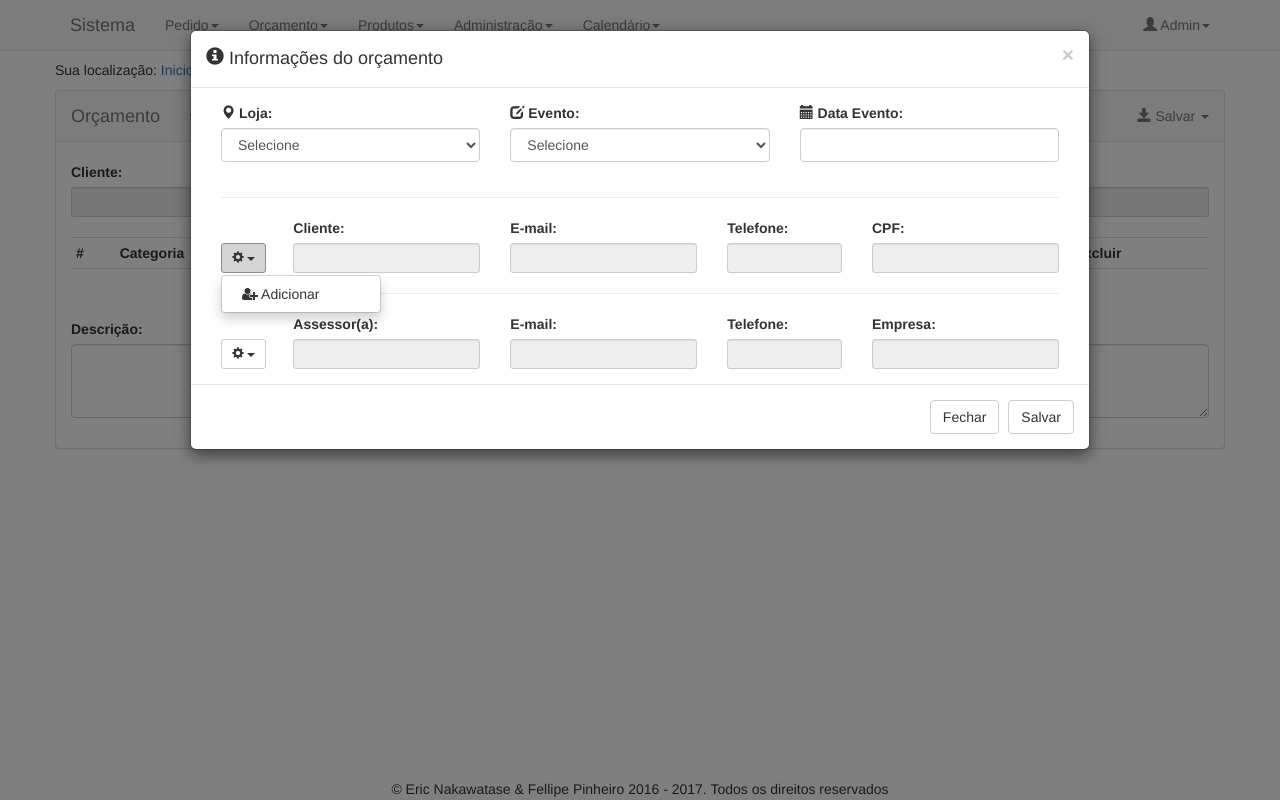
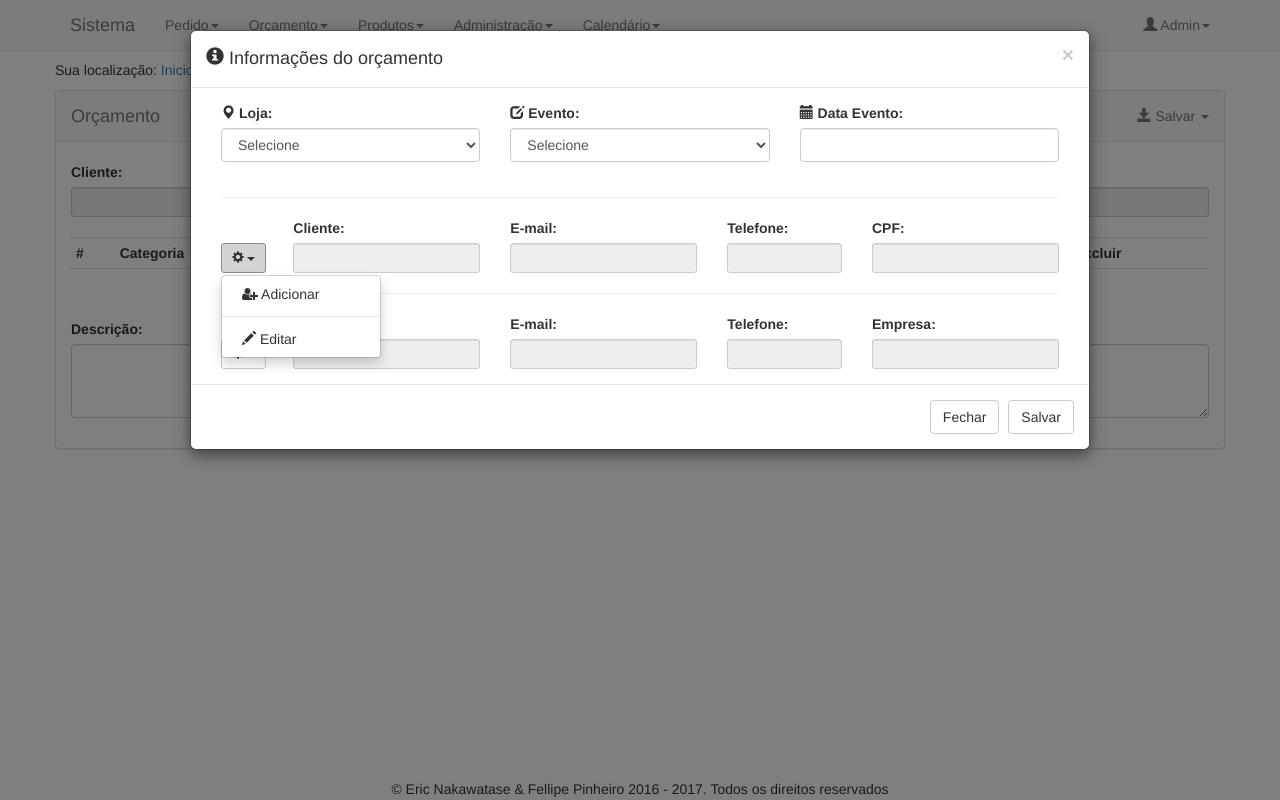
Before and after one commit to fellipe-pinheiro/Padrao, a CodeIgniter app: page /cgolin/orcamento in a window 1280 px wide, after a click that opens the changed part. Run offline with CodeIgniter, Linux system fonts and the light colour scheme; the visitor is signed in with stand-in values (Sample User, id 1); data comes from the database, SQL or seed files in the repository; data that the repository does not hold is empty; some libraries are stand-ins or nearby versions.

Commit message:
Modal da view do orçamento com dropdown do cliente e do assessor com link de editar para abrir o outro modal de edição com o cliente já preenchido

```diff
--- a/application/views/orcamento/index.php
+++ b/application/views/orcamento/index.php
@@ -446,11 +446,21 @@ defined('BASEPATH') OR exit('No direct script access allowed');
                                 <div class="col-sm-1">
                                     <div class="dropdown">
                                         <button class="btn btn-default dropdown-toggle btn-sm" type="button" id="dropdownMenu1" data-toggle="dropdown" aria-haspopup="true" aria-expanded="true" style="margin-top: 25px">
-                                        <i class="glyphicon glyphicon-cog"></i>
+                                            <i class="glyphicon glyphicon-cog"></i>
                                             <span class="caret"></span>
                                         </button>
                                         <ul class="dropdown-menu" aria-labelledby="dropdownMenu1">
-                                            <li><a href="javascript:void(0)" onclick="orcamento_cliente()"><i class="fa fa-user-plus" aria-hidden="true"></i> Adicionar</a></li>
+                                            <li>
+                                                <a href="javascript:void(0)" onclick="orcamento_cliente()">
+                                                    <i class="fa fa-user-plus" aria-hidden="true"></i> Adicionar
+                                                </a>
+                                            </li>
+                                            <li role="separator" class="divider"></li>
+                                            <li>
+                                                <a href="javascript:void(0)" id="panel_cliente_id_onclick" onclick="orcamento_cliente_editar(<?=$this->session->orcamento->cliente->id?>)">
+                                                    <i class="glyphicon glyphicon-pencil"></i> Editar
+                                                </a>
+                                            </li>
                                         </ul>
                                     </div>
                                 </div>
@@ -477,13 +487,27 @@ defined('BASEPATH') OR exit('No direct script access allowed');
                                 <div class="col-sm-1">
                                     <div class="dropdown">
                                         <button class="btn btn-default dropdown-toggle btn-sm" type="button" id="dropdownMenu1" data-toggle="dropdown" aria-haspopup="true" aria-expanded="true" style="margin-top: 25px">
-                                        <i class="glyphicon glyphicon-cog"></i>
+                                            <i class="glyphicon glyphicon-cog"></i>
                                             <span class="caret"></span>
                                         </button>
                                         <ul class="dropdown-menu" aria-labelledby="dropdownMenu1">
-                                            <li><a href="javascript:void(0)" onclick="orcamento_assessor('inserir', 'Assessores')"><i class="fa fa-user-plus" aria-hidden="true"></i> Adicionar</a></li>
+                                            <li>
+                                                <a href="javascript:void(0)" onclick="orcamento_assessor('inserir', 'Assessores')">
+                                                    <i class="fa fa-user-plus" aria-hidden="true"></i> Adicionar
+                                                </a>
+                                            </li>
                                             <li role="separator" class="divider"></li>
-                                            <li><a href="javascript:void(0)" onclick="orcamento_assessor('excluir', '')"><i class="glyphicon glyphicon-trash"></i> Excluir</a></li>
+                                            <li>
+                                                <a href="javascript:void(0)" id="panel_assessor_id_onclick" onclick="orcamento_assessor_editar(<?=$this->session->orcamento->assessor->id?>)">
+                                                    <i class="glyphicon glyphicon-pencil"></i> Editar
+                                                </a>
+                                            </li>
+                                            <li role="separator" class="divider"></li>
+                                            <li>
+                                                <a href="javascript:void(0)" onclick="orcamento_assessor('excluir', '')">
+                                                    <i class="glyphicon glyphicon-trash"></i> Excluir
+                                                </a>
+                                            </li>
                                         </ul>
                                     </div>
                                 </div>
@@ -1126,6 +1150,40 @@ defined('BASEPATH') OR exit('No direct script access allowed');
     }
 
     function orcamento_assessor(acao) {
+        load_assessor_dataTable();
+        if (acao === 'inserir') {
+            $("#md_assessores").modal();
+        } else if (acao === 'excluir') {
+            $.ajax({
+                url: '<?= base_url('orcamento/ajax_session_assessor/excluir')?>',
+                type: 'GET',
+                dataType: 'json',
+            })
+            .done(function(data) {
+                console.log("success");
+                if(data.status){
+                    $(".panel_assessor_nome").val("");
+                    $(".panel_assessor_email").val("");
+                    $(".panel_assessor_empresa").val("");
+                    $(".panel_assessor_telefone").val("");
+                    $.alert({
+                        title: "Sucesso!",
+                        content: "Assessor excluido com sucesso!"
+                    });
+                }
+            })
+            .fail(function() {
+                console.log("error");
+            })
+        }
+    }
+
+    function orcamento_cliente() {
+        load_cliente_dataTable();
+        $("#md_clientes").modal();
+    }
+
+    function load_assessor_dataTable() {
         if (!$.fn.DataTable.isDataTable('#tabela_assessor')) {
             tabela_assessor = $("#tabela_assessor").DataTable({
                 scrollX: true,
@@ -1163,39 +1221,12 @@ defined('BASEPATH') OR exit('No direct script access allowed');
                     {data: "descricao", "visible": true},
                 ]
             });
-        }
-        if (acao === 'inserir') {
-            $("#md_assessores").modal();
-        } else if (acao === 'excluir') {
-            $.ajax({
-                url: '<?= base_url('orcamento/ajax_session_assessor/excluir')?>',
-                type: 'GET',
-                dataType: 'json',
-            })
-            .done(function(data) {
-                console.log("success");
-                if(data.status){
-                    $(".panel_assessor_nome").val("");
-                    $(".panel_assessor_email").val("");
-                    $(".panel_assessor_empresa").val("");
-                    $(".panel_assessor_telefone").val("");
-                    $.alert({
-                        title: "Sucesso!",
-                        content: "Assessor excluido com sucesso!"
-                    });
-                }
-            })
-            .fail(function() {
-                console.log("error");
-            })
-            .always(function() {
-                console.log("complete");
-            });
-
-        }
-    }
-
-    function orcamento_cliente() {
+        } else {
+            tabela_assessor.ajax.reload(null, false);
+        }
+    }
+
+    function load_cliente_dataTable() {
         if (!$.fn.DataTable.isDataTable('#tabela_cliente')) {
             tabela_cliente = $("#tabela_cliente").DataTable({
                 scrollX: true,
@@ -1256,7 +1287,34 @@ defined('BASEPATH') OR exit('No direct script access allowed');
         } else {
             tabela_cliente.ajax.reload(null, false);
         }
-        $("#md_clientes").modal();
+    }
+
+    function orcamento_cliente_editar(id = "") {
+        if(id != ""){
+            form_crud = '#form_cliente';
+            url_crud = "<?= base_url('cliente/ajax_update') ?>";
+            md_tb_crud = '#md_clientes';
+            md_form_crud = '#md_form_cliente';
+            owner_crud = 'cliente';
+            url_edit_id = "<?= base_url('cliente/ajax_edit/') ?>" + id;
+            reset_errors_crud();
+            editar(id, md_tb_crud, md_form_crud);
+            load_cliente_dataTable();
+        }
+    }
+
+    function orcamento_assessor_editar(id = "") {
+        if(id != ""){
+            form_crud = '#form_assessor';
+            url_crud = "<?= base_url('assessor/ajax_update') ?>";
+            md_tb_crud = '#md_assessores';
+            md_form_crud = '#md_form_assessor';
+            owner_crud = 'assessor';
+            url_edit_id = "<?= base_url('assessor/ajax_edit/') ?>" + id;
+            reset_errors_crud();
+            editar(id, md_tb_crud, md_form_crud);
+            load_assessor_dataTable();
+        }
     }
 
     function session_orcamento_info(modal_open = true) {
@@ -1291,6 +1349,7 @@ defined('BASEPATH') OR exit('No direct script access allowed');
         .done(function (data) {
             console.log("success");
             $("#panel_cliente_id").val(data.cliente.id);
+            $("#panel_cliente_id_onclick").attr('onclick', 'orcamento_cliente_editar('+data.cliente.id+')');
             $(".panel_cliente_nome").val(data.cliente.nome +" "+data.cliente.sobrenome);
             $(".panel_cliente_email").val(data.cliente.email);
             $(".panel_cliente_telefone").val(data.cliente.telefone);
@@ -1317,6 +1376,7 @@ defined('BASEPATH') OR exit('No direct script access allowed');
         .done(function (data) {
             console.log("success");
             if (data.status) {
+                $("#panel_assessor_id_onclick").attr('onclick', 'orcamento_assessor_editar('+data.assessor.id+')');
                 $(".panel_assessor_nome").val(data.assessor.nome +" "+data.assessor.sobrenome);
                 $(".panel_assessor_email").val(data.assessor.email);
                 $(".panel_assessor_empresa").val(data.assessor.empresa);
```
